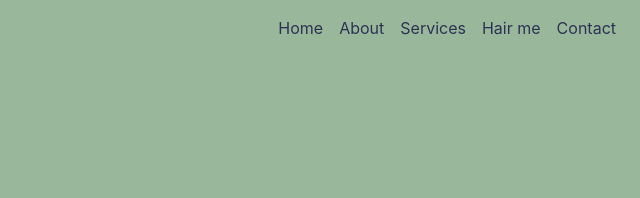
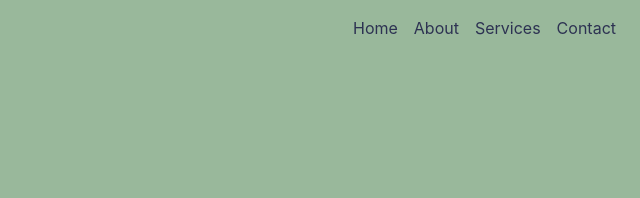
Before and after one commit to abhijith-p-subash/first-work, a plain HTML site: page Graphic-designer.html in a window 1280 px wide. Shown: the top 198 px of the page, 640-1280 px from the left. Drawn offline with nearby package versions, Linux system fonts and the light colour scheme.

Commit message:
Update Graphic-designer.html

```diff
--- a/Graphic-designer.html
+++ b/Graphic-designer.html
@@ -27,9 +27,7 @@
         <li class="nav-item ">
             <a  class="nav-link text-color" href="#">Services</a>
         </li>
-        <li class="nav-item ">
-          <a  class="nav-link text-color" href="#">Hair me</a>
-      </li>
+
       <li class="nav-item ">
         <a  class="nav-link text-color" href="contact.html">Contact</a>
     </li>
```
